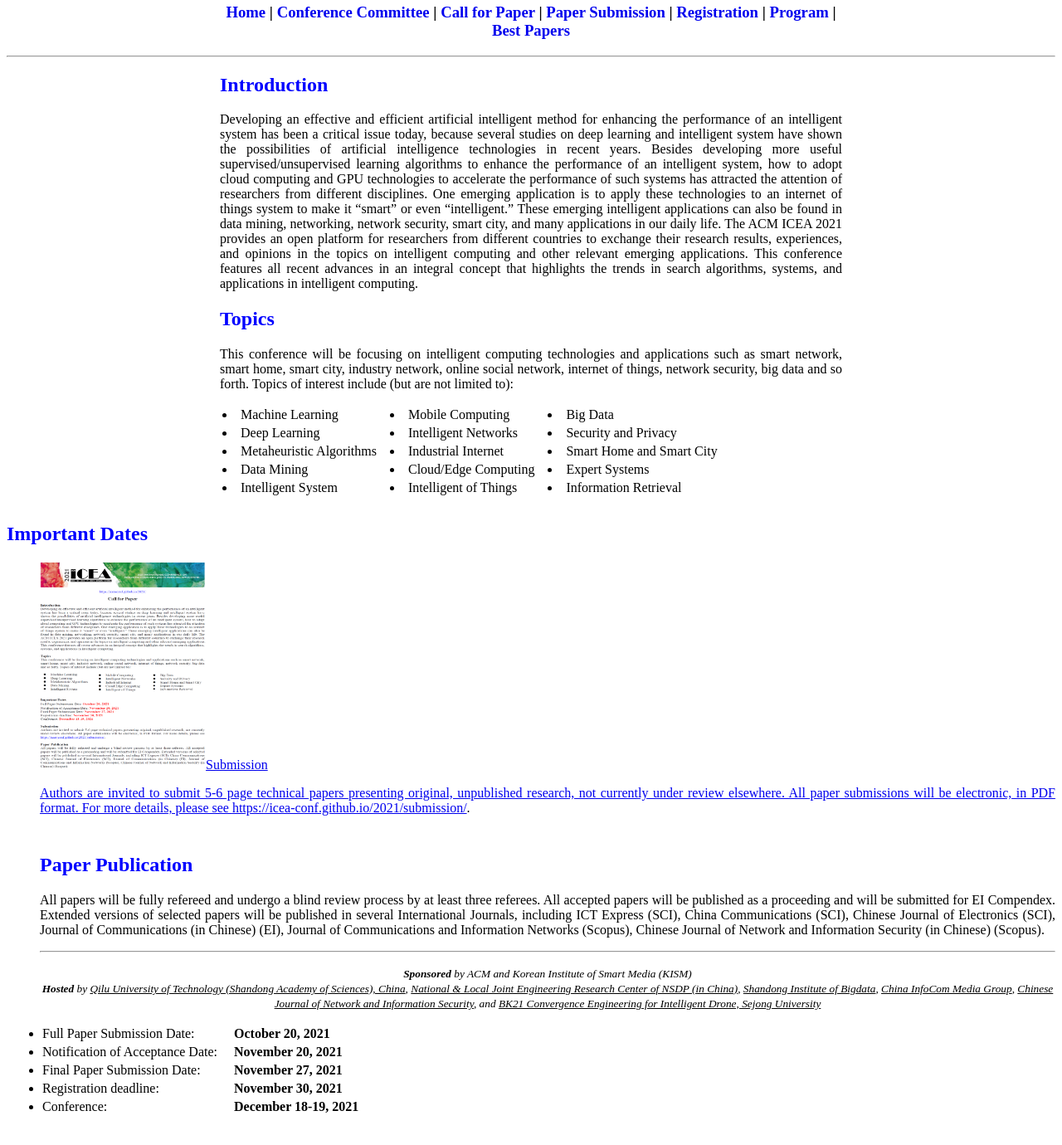
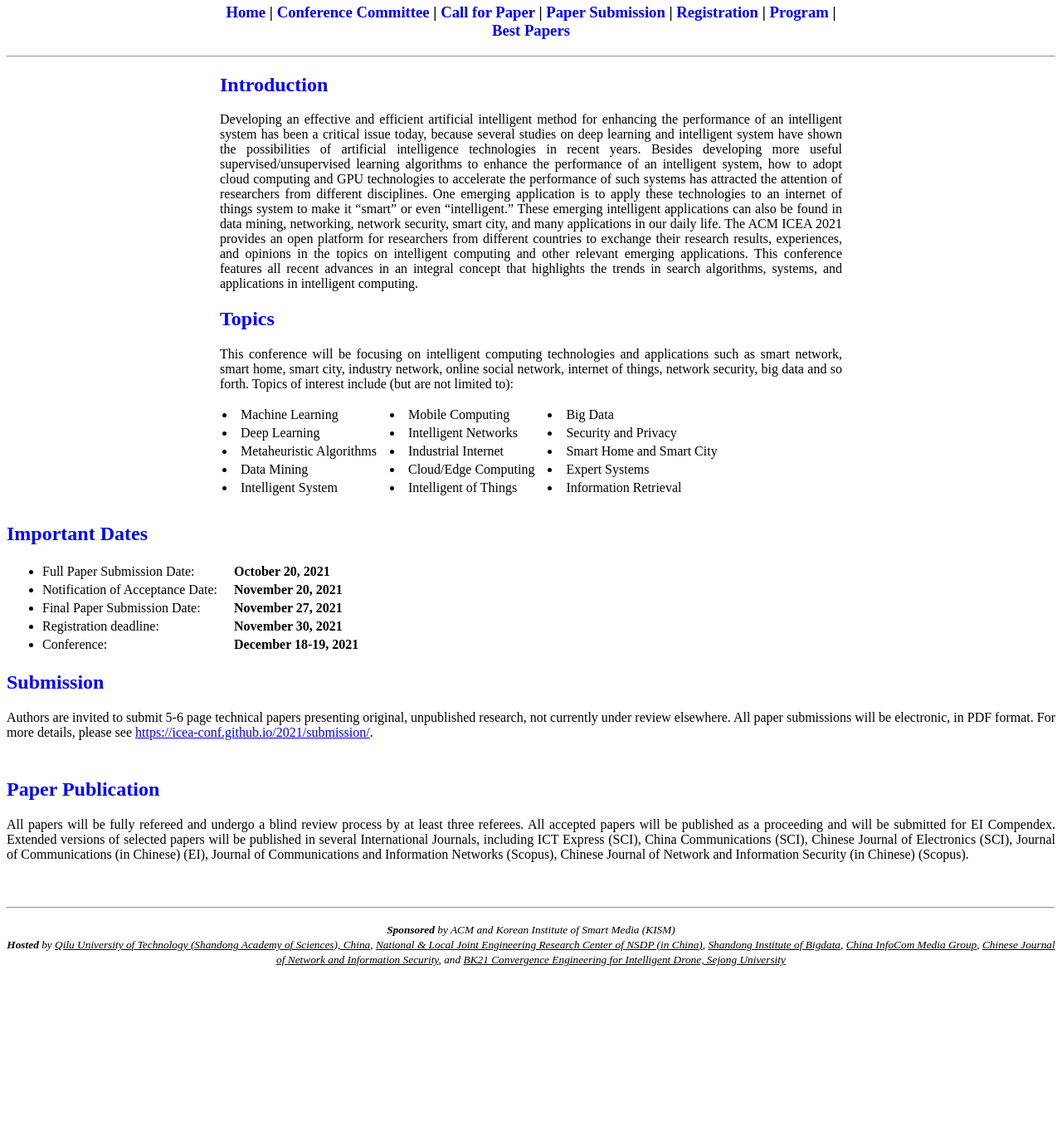
Before and after one commit to icea-conf/2021, a Jekyll site: the page built from papers/index.html, in a window 1280 px wide and 1400 px high, scrolled down 155 px. Shown: the top 1380 px of the window at 83% size. Built offline with Jekyll 4.4.1, drawn with Linux system fonts in a browser that asks for light colours; after the commit the page ends 1336 px from its top, so only the background shows below that.

Commit message:
Update index.html

```diff
--- a/papers/index.html
+++ b/papers/index.html
@@ -128,7 +128,6 @@
                                     </td>
                               </tr>
                         </tbody>
-                        <a href="https://icea-conf.github.io/2021/papers/ICEA%202021_CFP-v7.pdf"><img src="ICEA 2021_CFP-v7.PNG" width="200" height="250" align="right></a>
                   </table>
             </div>
 
```
